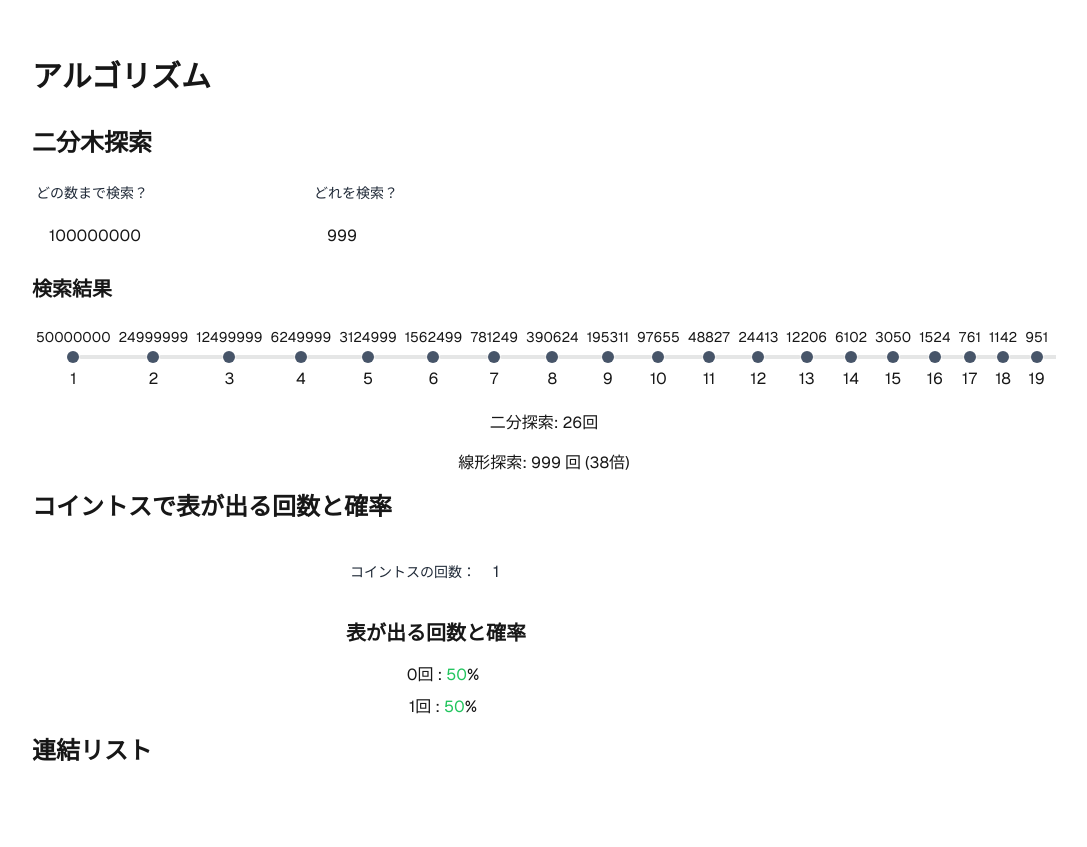
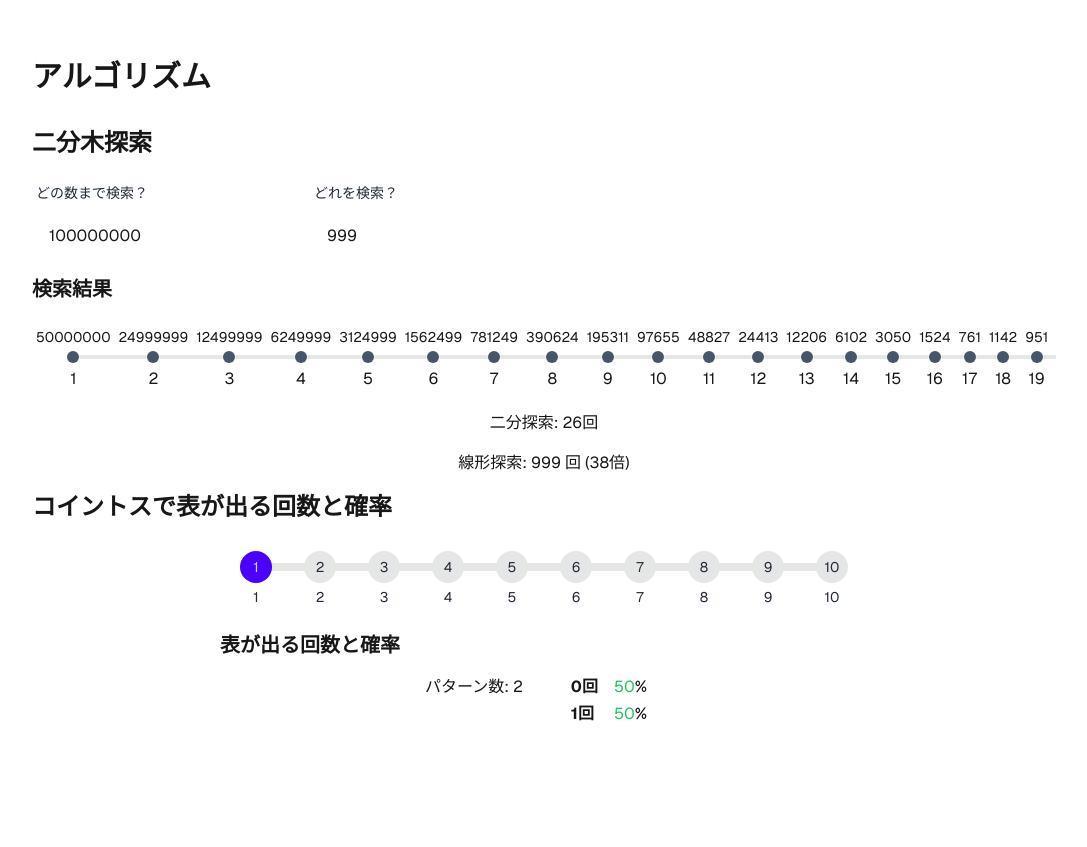
Before and after one commit to mieze018/learn-and-understand, a Next.js app: page / in a window 1280 px wide. Shown: the part 105-952 px from the top of the page, without its empty margins (96-1183 px from the left). Built offline with nearby package versions, Linux system fonts and the light colour scheme.

Commit message:
feat: コイントスコンポーネントのUIを改善し、選択肢をリスト形式に変更

```diff
--- /dev/null
+++ b/src/components/atoms/DescriptionList.tsx
@@ -0,0 +1,16 @@
+import styled from 'styled-components';
+
+export const DlCol = styled.dl`
+  display: grid;
+  grid-template-columns: max-content 1fr;
+  column-gap: 1rem;
+  row-gap: 0.2rem;
+  height: fit-content;
+`;
+export const Dt = styled.dt`
+  font-weight: bold;
+`;
+
+export const Dd = styled.dd`
+  margin: 0;
+`;
--- a/src/components/objects/CoinToss.tsx
+++ b/src/components/objects/CoinToss.tsx
@@ -1,17 +1,21 @@
 'use client';
 import { useCoinToss } from '@/hooks/useCoinToss';
-import { useState } from 'react';
+import { useState, Fragment } from 'react';
 import { H2, H3 } from '@/components/atoms/Headings';
+import { DlCol, Dd, Dt } from '@/components/atoms/DescriptionList';
 
 import { Section1, Section2, Section3 } from '@/components/atoms/Sections';
-import { NumberInput, Label } from '@/components/atoms/Forms';
+import { Label } from '@/components/atoms/Forms';
 export const CoinToss = () => {
   const [tossCount, setTossCount] = useState(1);
+  const tossCountSelection = [1, 2, 3, 4, 5, 6, 7, 8, 9, 10];
   const { probabilities, probabilitiesGreater } = useCoinToss({ tossCount });
   const percentColorClasses = (percent: number) => {
-    if (percent >= 75) return 'text-blue-500';
+    if (percent >= 90) return 'text-blue-500';
+    if (percent >= 75) return 'text-cyan-500';
     if (percent >= 50) return 'text-green-500';
     if (percent >= 25) return 'text-yellow-500';
+    if (percent >= 10) return 'text-orange-500';
     return 'text-red-500';
   };
   if (tossCount < 1) {
@@ -23,43 +27,58 @@ export const CoinToss = () => {
       <Section2>
         <Section3>
           <Label>
-            コイントスの回数：
-            <NumberInput
-              value={tossCount}
-              onChange={(e) => setTossCount(Number(e.target.value))}
-              min={1}
-            />
+            <ul className="steps">
+              {tossCountSelection.map((count) => {
+                return (
+                  <li
+                    key={count}
+                    className={`step ${count === tossCount ? 'step-primary' : ''} cursor-pointer`}
+                    onClick={() => setTossCount(count)}
+                  >
+                    {count}
+                  </li>
+                );
+              })}
+            </ul>
           </Label>
         </Section3>
         <H3>表が出る回数と確率</H3>
-        <div className="flex flex-row gap-2 items-center w-full">
-          <ul className="flex flex-col gap-2 items-center w-full">
+        <div className="flex flex-row w-full h-80 overflow-auto gap-x-12 justify-center">
+          <div></div>パターン数: {2 ** tossCount}
+          <DlCol>
             {probabilities.map((p) => {
               return (
-                <li key={p.count}>
-                  {p.count}回 :{' '}
+                <Fragment key={p.count}>
+                  <Dt>{p.count}回 </Dt>
+                  <Dd>
                     <span className={percentColorClasses(p.probability)}>
                       {p.probability}
                     </span>
                     %
-                </li>
+                  </Dd>
+                </Fragment>
               );
             })}
-          </ul>
-          <ul className="flex flex-col gap-2 items-center w-full">
+          </DlCol>
+          <DlCol>
             {tossCount > 1 &&
               probabilitiesGreater.map((p) => {
                 return (
-                  <li key={p.count}>
+                  <Fragment key={p.count}>
+                    <Dt>
                       {p.count}回
-                    {p.count === 0 || p.count === tossCount ? '' : '以上'}:{' '}
+                      {p.count === 0 || p.count === tossCount ? '' : '以上'}
+                    </Dt>
+                    <Dd>
                       <span className={percentColorClasses(p.probability)}>
-                      {p.probability}%
+                        {p.probability}
                       </span>
-                  </li>
+                      %
+                    </Dd>
+                  </Fragment>
                 );
               })}
-          </ul>
+          </DlCol>
         </div>
       </Section2>
     </Section1>
```
Lines whose indentation alone changed are shown as unchanged.
